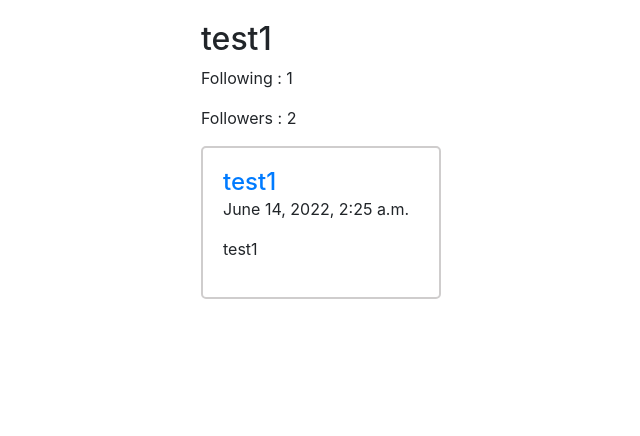
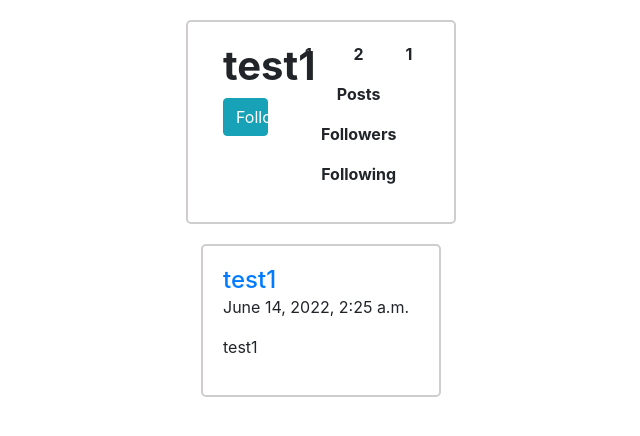
Before and after one commit to guintokylep/network, a Django app: page /profile/2 in a window 1280 px wide. Shown: the part 56-492 px from the top of the page, without its empty margins (319-959 px from the left). Run offline with Django 3.2, Linux system fonts and the light colour scheme; a user stored in the database is signed in; data comes from the database, SQL or seed files in the repository; both versions use the stored data as it was after the commit; some libraries are stand-ins or nearby versions.

Commit message:
add button follow and following

```diff
--- a/network/static/network/styles.css
+++ b/network/static/network/styles.css
@@ -5,7 +5,7 @@
     margin-left: 500px;
     margin-right: 500px;
 }
-#newPost{
+#newPost,#main{
     border-radius: 5px;
     margin-bottom: 20px;
     padding-top: 20px;
@@ -19,6 +19,10 @@ textarea {
     -moz-border-radius: 5px;
     border-radius: 5px;
     border: 2px solid #cfcdcd;
+}
+.col>p,.col>h1 {
+    text-align: center;
+    font-weight: bold;
 }
 
 #submit{
@@ -54,3 +58,6 @@ h4{
 .content{
     font-size: 30px;
 }
+.btn {
+    width: 100%;
+}
--- a/network/templates/network/profile.html
+++ b/network/templates/network/profile.html
@@ -2,9 +2,48 @@
 
 {% block body %}
     <div id="mainContainer">
-        <h2>{{ username }}</h2>
-        <p>Following : {{ following.count }}</p>
-        <p>Followers : {{ followers.count }}</p>
+        <div class="row" id="main">
+            <div class="col-4">
+                <div class="row">
+                    <div class="col">
+                        <h1>{{ username }}</h1>
+                    </div>
+                </div>
+                <div class="row">
+                    <div class="col">
+                        {% if follow %}
+                            <button class="btn btn-info">Following</button>
+                        {% elif userId != loginUser.id %}
+                            <button class="btn btn-info">Follow</button>
+                        {% endif %}
+                    </div>
+                </div>
+            </div>
+            <div class="col-8">
+                <div class="row">
+                    <div class="col">
+                        <p>{{ posting.count }}</p>
+                    </div>
+                    <div class="col">
+                        <p>{{ followers.count }}</p>
+                    </div>
+                    <div class="col">
+                        <p>{{ following.count }}</p>
+                    </div>
+                </div>
+                <div class="row">
+                    <div class="col">
+                        <p>Posts</p>
+                    </div>
+                    <div class="col">
+                        <p>Followers</p>
+                    </div>
+                    <div class="col">
+                        <p>Following</p>
+                    </div>
+                </div>
+            </div>
+        </div>
         <div id="allPosts">
             {% for post in posting %}
             <div id="posts">
--- a/network/views.py
+++ b/network/views.py
@@ -57,11 +57,13 @@ def profile(request, user_id):
         return render(request, "network/login.html")
 
     return render(request, "network/profile.html", {
+        "loginUser": request.user,
         "userId": user_id,
         "username": user.username,
         "followers": profile.followers.all(),
         "following": profile.following.all(),
-        "posting": posting.order_by("date").all()
+        "posting": posting.order_by("date").all(),
+        "follow": True if profile.followers.filter(id=request.user.id).count() != 0 else False
     })
 
 
```
Also changed, not shown: db.sqlite3.
